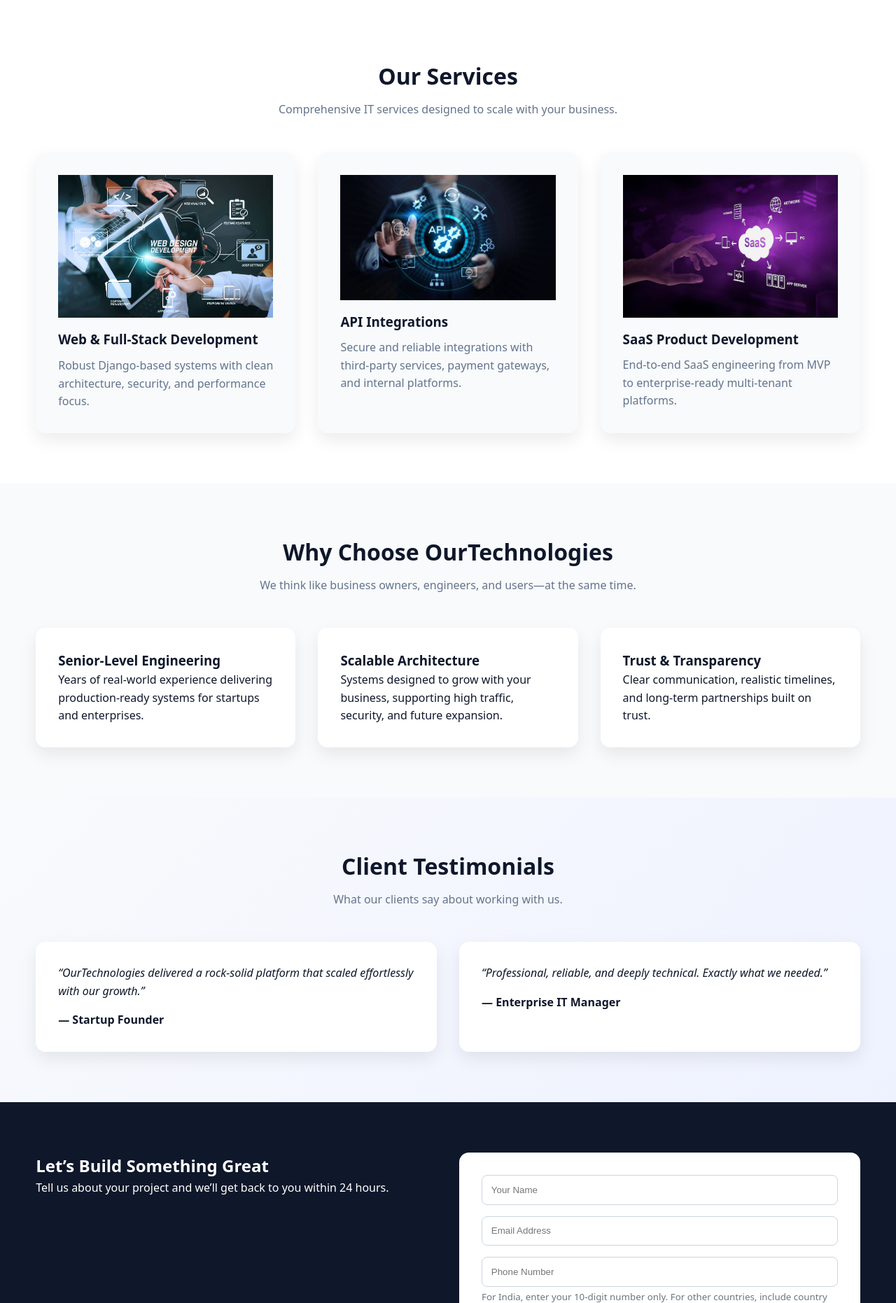
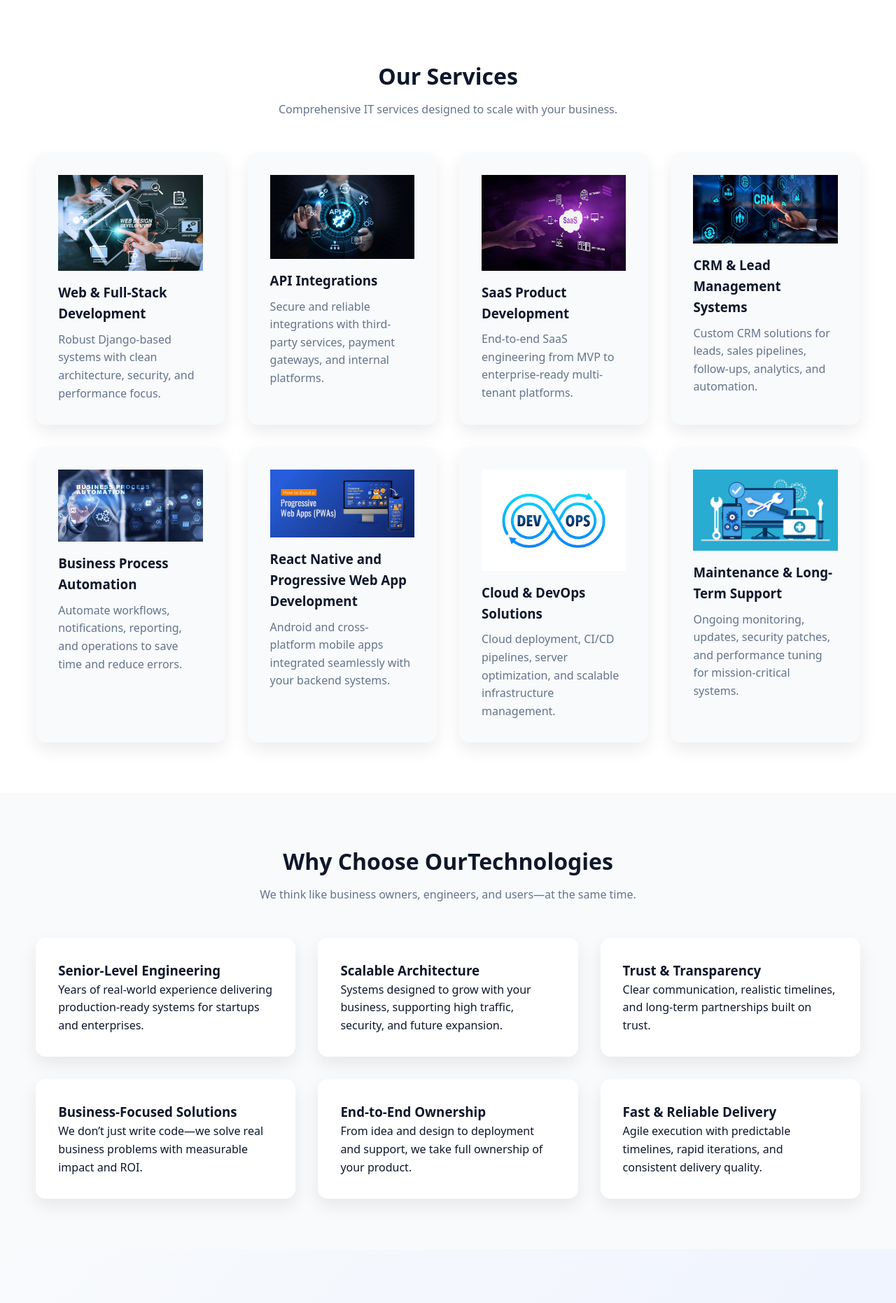
Before and after one commit to gowthamboddu/company_website, a Django app: page / in a window 1280 px wide. Shown: the part 1095-2957 px from the top of the page at 70% size. Run offline with Django 4.2, Linux system fonts and the light colour scheme.

Commit message:
added images

```diff
--- a/templates/index.html
+++ b/templates/index.html
@@ -142,6 +142,53 @@
           multi-tenant platforms.
         </p>
       </div>
+
+      <div class="service-card">
+        <img src="{% static 'website/assets/images/crm.jpg' %}" alt="CRM Development">
+        <h3>CRM & Lead Management Systems</h3>
+        <p>
+          Custom CRM solutions for leads, sales pipelines, follow-ups,
+          analytics, and automation.
+        </p>
+      </div>
+
+      <div class="service-card">
+        <img src="{% static 'website/assets/images/automation.png' %}" alt="Automation">
+        <h3>Business Process Automation</h3>
+        <p>
+          Automate workflows, notifications, reporting, and operations
+          to save time and reduce errors.
+        </p>
+      </div>
+
+      <div class="service-card">
+        <img src="{% static 'website/assets/images/mobile.jpeg' %}" alt="Mobile App Development">
+        <h3>React Native and Progressive Web App Development</h3>
+        <p>
+          Android and cross-platform mobile apps integrated seamlessly
+          with your backend systems.
+        </p>
+      </div>
+
+      <!-- NEW SERVICES -->
+
+      <div class="service-card">
+        <img src="{% static 'website/assets/images/devops.jpg' %}" alt="Cloud & DevOps">
+        <h3>Cloud & DevOps Solutions</h3>
+        <p>
+          Cloud deployment, CI/CD pipelines, server optimization, and
+          scalable infrastructure management.
+        </p>
+      </div>
+
+      <div class="service-card">
+        <img src="{% static 'website/assets/images/support.jpg' %}" alt="Maintenance & Support">
+        <h3>Maintenance & Long-Term Support</h3>
+        <p>
+          Ongoing monitoring, updates, security patches, and performance
+          tuning for mission-critical systems.
+        </p>
+      </div>
     </div>
   </div>
 </section>
@@ -177,6 +224,30 @@
         <p>
           Clear communication, realistic timelines, and long-term partnerships
           built on trust.
+        </p>
+      </div>
+
+      <div class="why-box">
+        <h3>Business-Focused Solutions</h3>
+        <p>
+          We don’t just write code—we solve real business problems with measurable
+          impact and ROI.
+        </p>
+      </div>
+
+      <div class="why-box">
+        <h3>End-to-End Ownership</h3>
+        <p>
+          From idea and design to deployment and support, we take full ownership
+          of your product.
+        </p>
+      </div>
+
+      <div class="why-box">
+        <h3>Fast & Reliable Delivery</h3>
+        <p>
+          Agile execution with predictable timelines, rapid iterations, and
+          consistent delivery quality.
         </p>
       </div>
     </div>
```
Also changed, not shown: static/website/assets/images/automation.png (added), static/website/assets/images/crm.jpg (added), static/website/assets/images/devops.jpg (added), static/website/assets/images/mobile.jpeg (added), static/website/assets/images/support.jpg (added).
